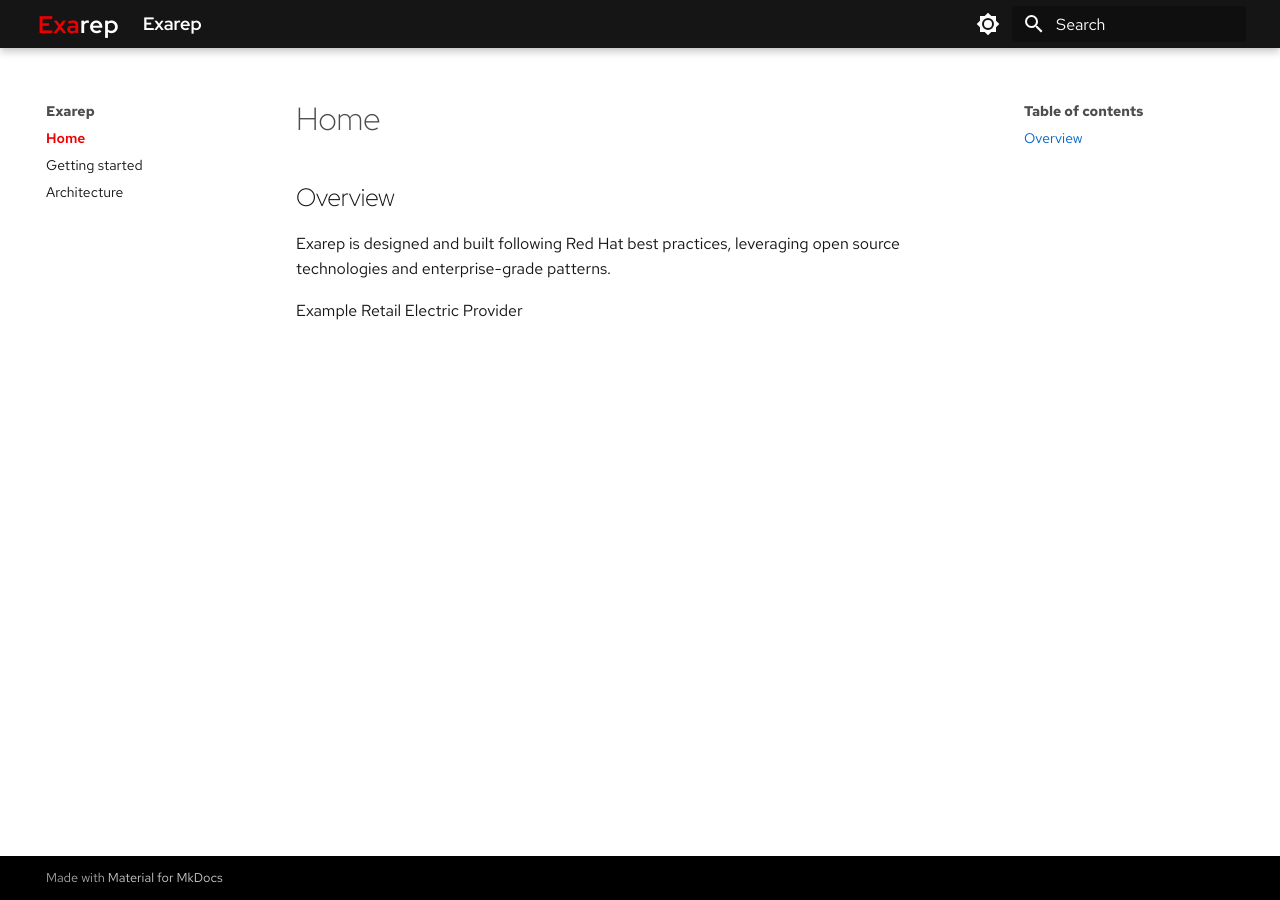
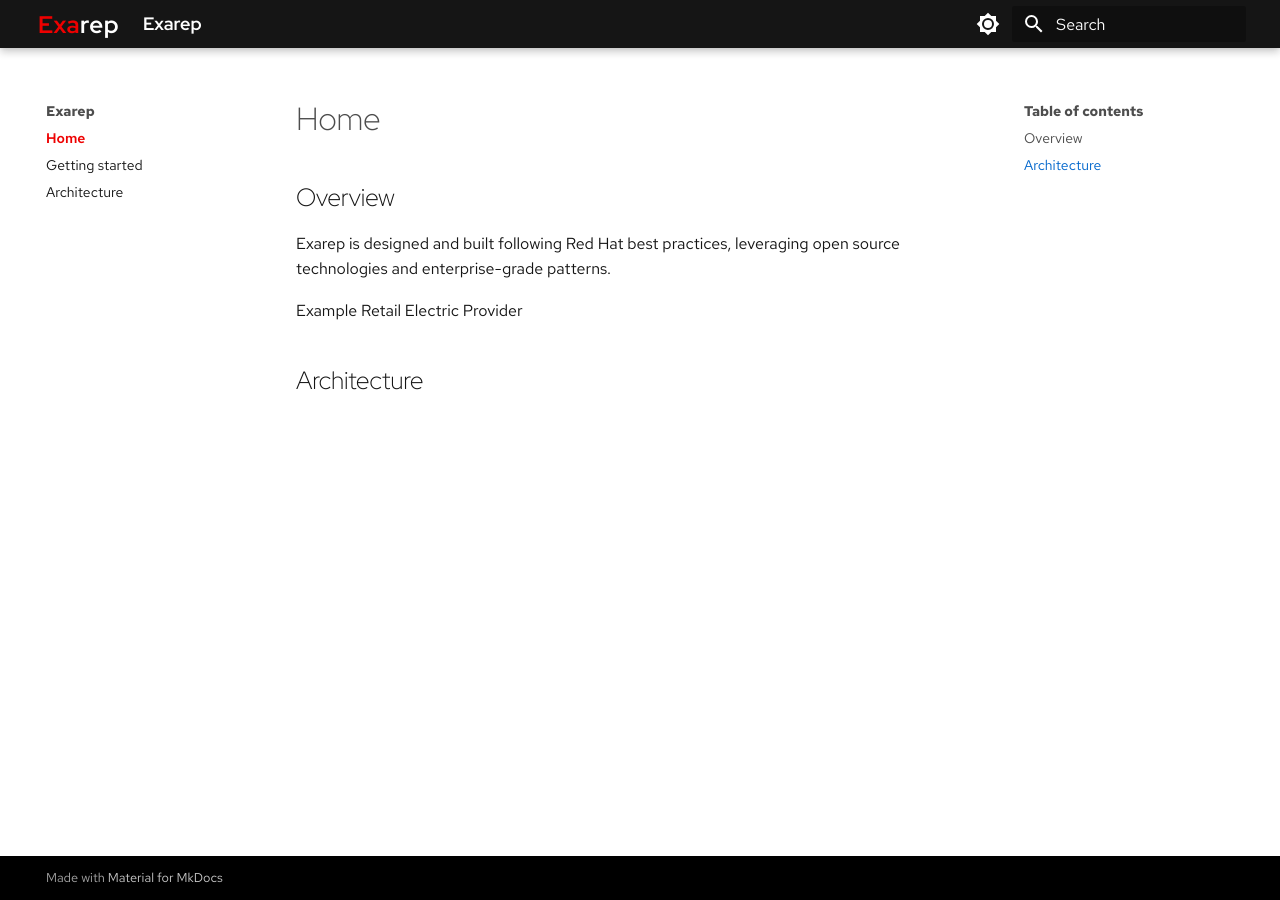
Before and after one commit to exarep/docs, an MkDocs documentation site: the page built from docs/index.md, in a window 1280 px wide. Built offline with MkDocs 1.6.1 and Material for MkDocs 9.7.7, drawn with Linux system fonts in a browser that asks for light colours; some web fonts are replaced.

Commit message:
added architecture

```diff
--- a/docs/index.md
+++ b/docs/index.md
@@ -3,3 +3,5 @@
 Exarep is designed and built following Red Hat best practices, leveraging open source technologies and enterprise-grade patterns.
 
 Example Retail Electric Provider
+
+## Architecture
```
